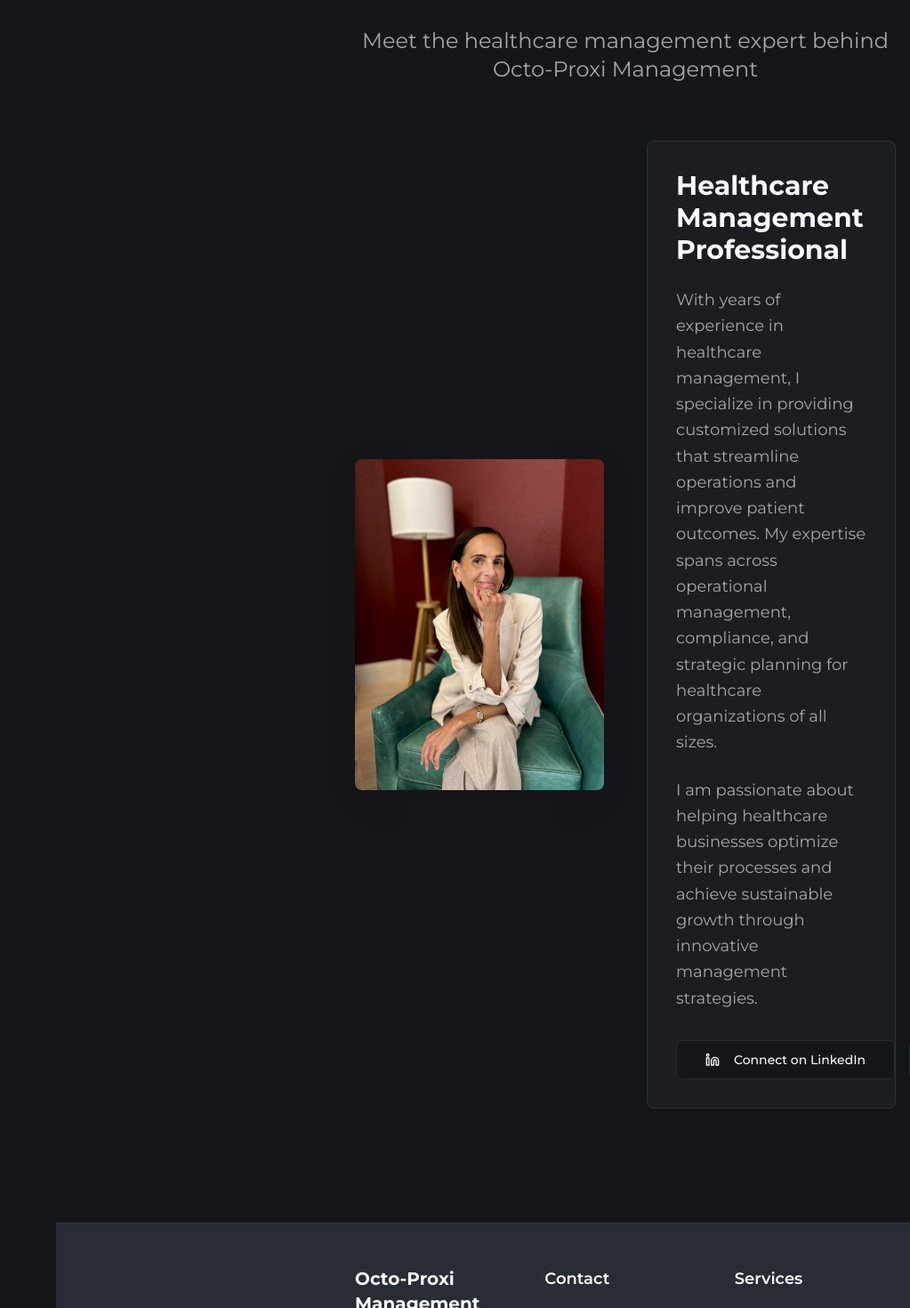
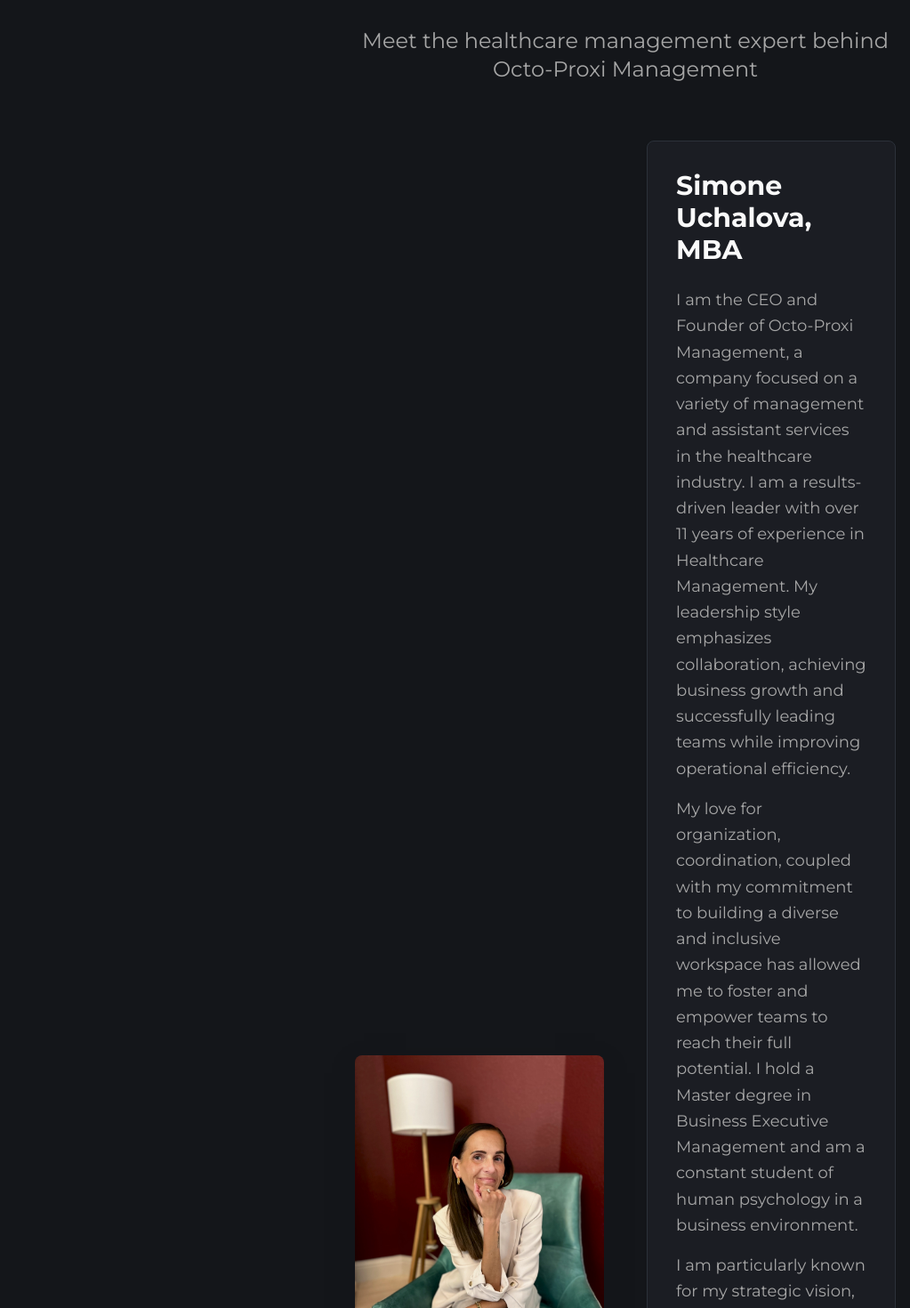
Before and after one commit to tinashe13/octo-proxi-connect, a React (Vite) app: page / in a window 1280 px wide. Shown: the part 1330-2800 px from the top of the page at 89% size, without its empty margins (257-1280 px from the left). Built offline with nearby package versions, Linux system fonts and the light colour scheme.

Commit message:
Add bio content
Update the bio section with the provided content.

```diff
--- a/src/components/BioSection.tsx
+++ b/src/components/BioSection.tsx
@@ -29,17 +29,29 @@ export function BioSection() {
               <Card className="bg-card border-border">
                 <CardContent className="p-8">
                   <h3 className="text-3xl font-bold text-card-foreground mb-6">
-                    Healthcare Management Professional
+                    Simone Uchalova, MBA
                   </h3>
-                  <p className="text-muted-foreground mb-6 leading-relaxed text-lg">
-                    With years of experience in healthcare management, I specialize in providing
-                    customized solutions that streamline operations and improve patient outcomes.
-                    My expertise spans across operational management, compliance, and strategic
-                    planning for healthcare organizations of all sizes.
+                  <p className="text-muted-foreground mb-4 leading-relaxed text-lg">
+                    I am the CEO and Founder of Octo-Proxi Management, a company focused on a variety of management and assistant
+                    services in the healthcare industry. I am a results-driven leader with over 11 years of experience in Healthcare
+                    Management. My leadership style emphasizes collaboration, achieving business growth and successfully leading teams
+                    while improving operational efficiency.
+                  </p>
+                  <p className="text-muted-foreground mb-4 leading-relaxed text-lg">
+                    My love for organization, coordination, coupled with my commitment to building a diverse and inclusive workspace
+                    has allowed me to foster and empower teams to reach their full potential. I hold a Master degree in Business
+                    Executive Management and am a constant student of human psychology in a business environment.
+                  </p>
+                  <p className="text-muted-foreground mb-4 leading-relaxed text-lg">
+                    I am particularly known for my strategic vision, ability to inspire teams and my dedication to building a positive
+                    and impactful company culture. My passion for planning, multitasking and overcoming unplanned circumstances in a
+                    professional environment has allowed me to become a natural 'Octopus', a truly versatile and well-rounded leader
+                    in healthcare organizations.
                   </p>
                   <p className="text-muted-foreground mb-8 leading-relaxed text-lg">
-                    I am passionate about helping healthcare businesses optimize their processes
-                    and achieve sustainable growth through innovative management strategies.
+                    As a dual citizen of Slovakia and the United States, I have been lucky enough to call several countries my home,
+                    such as Norway and Spain, which expanded my vernacular fluency and ability to speak several languages such as Slovak,
+                    Norwegian, and English. I currently reside in Jacksonville, FL where I enjoy exploring coffee places, reading and writing.
                   </p>
 
                   <div className="flex flex-col sm:flex-row gap-4">
```
